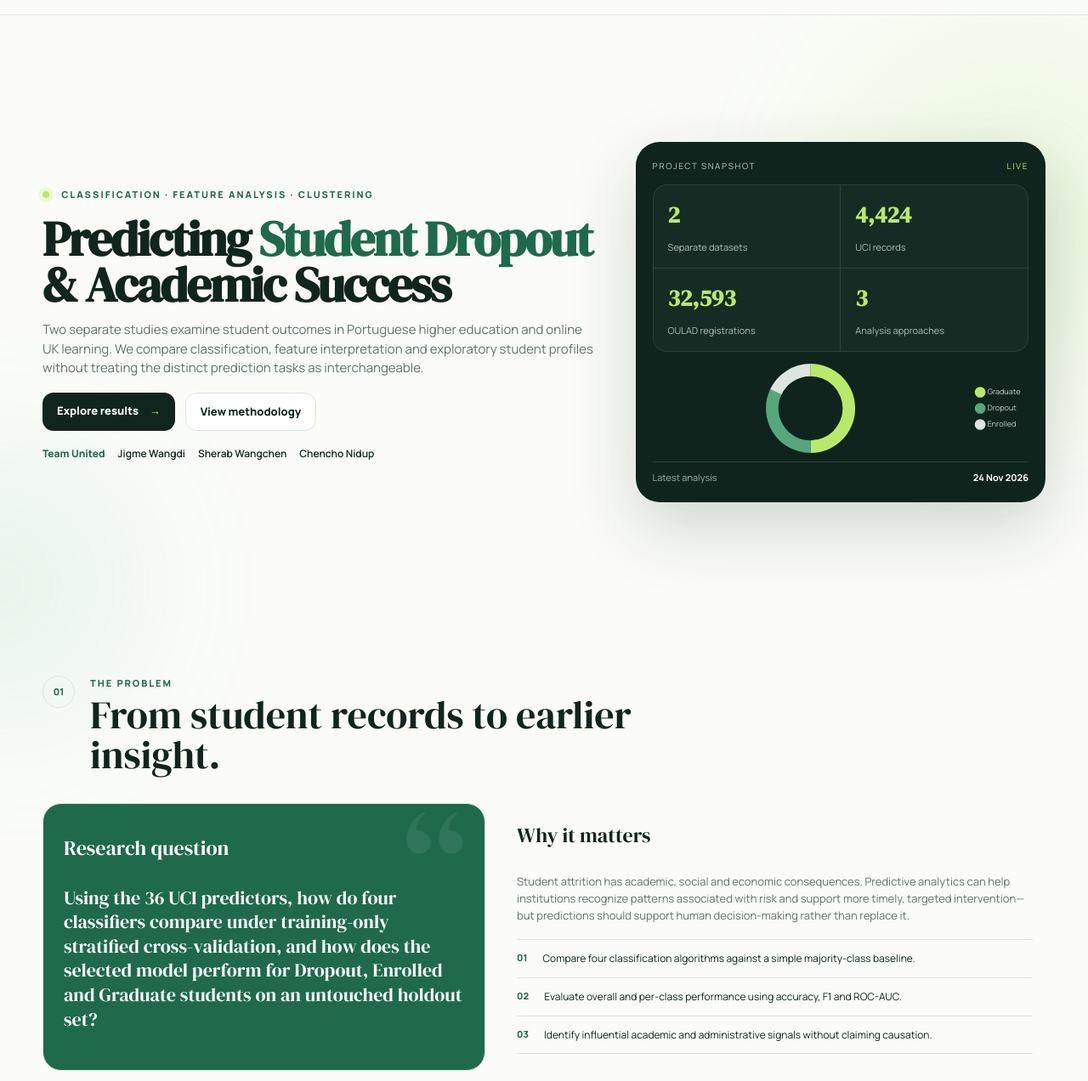
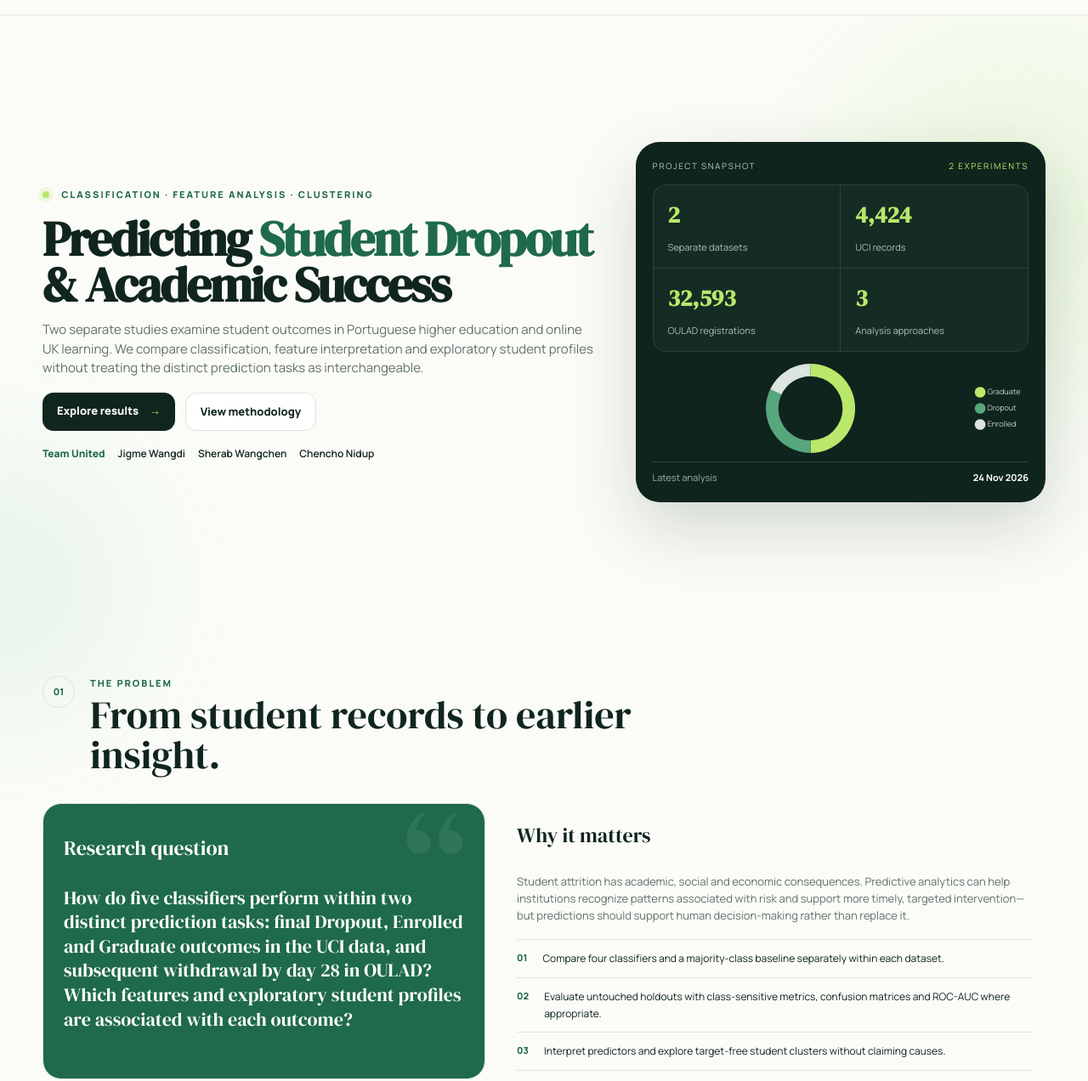
Before and after one commit to jigmew67-collab/student-dropout-project, a plain HTML site: page index.html in a window 1280 px wide. Shown: the part 61-1333 px from the top of the page at 85% size. Drawn offline with nearby package versions, Linux system fonts and the light colour scheme.

Commit message:
Align research overview with both experiments

```diff
--- a/index.html
+++ b/index.html
@@ -33,7 +33,7 @@
         <div class="team-line"><span>Team United</span><b>Jigme Wangdi</b><b>Sherab Wangchen</b><b>Chencho Nidup</b></div>
       </div>
       <aside class="hero-panel reveal">
-        <div class="panel-label">PROJECT SNAPSHOT <span>LIVE</span></div>
+        <div class="panel-label">PROJECT SNAPSHOT <span>2 EXPERIMENTS</span></div>
         <div class="snapshot-grid">
           <div><strong>2</strong><span>Separate datasets</span></div><div><strong>4,424</strong><span>UCI records</span></div><div><strong>32,593</strong><span>OULAD registrations</span></div><div><strong>3</strong><span>Analysis approaches</span></div>
         </div>
@@ -45,8 +45,8 @@
     <section id="problem" class="section container">
       <div class="section-head reveal"><span class="num">01</span><div><p class="kicker">THE PROBLEM</p><h2>From student records to earlier insight.</h2></div></div>
       <div class="problem-grid">
-        <div class="statement card reveal"><span class="quote">“</span><h3>Research question</h3><p>Using the 36 UCI predictors, how do four classifiers compare under training-only stratified cross-validation, and how does the selected model perform for Dropout, Enrolled and Graduate students on an untouched holdout set?</p></div>
-        <div class="why reveal"><h3>Why it matters</h3><p>Student attrition has academic, social and economic consequences. Predictive analytics can help institutions recognize patterns associated with risk and support more timely, targeted intervention—but predictions should support human decision-making rather than replace it.</p><div class="objectives"><div><span>01</span><p>Compare four classification algorithms against a simple majority-class baseline.</p></div><div><span>02</span><p>Evaluate overall and per-class performance using accuracy, F1 and ROC-AUC.</p></div><div><span>03</span><p>Identify influential academic and administrative signals without claiming causation.</p></div></div></div>
+        <div class="statement card reveal"><span class="quote">“</span><h3>Research question</h3><p>How do five classifiers perform within two distinct prediction tasks: final Dropout, Enrolled and Graduate outcomes in the UCI data, and subsequent withdrawal by day 28 in OULAD? Which features and exploratory student profiles are associated with each outcome?</p></div>
+        <div class="why reveal"><h3>Why it matters</h3><p>Student attrition has academic, social and economic consequences. Predictive analytics can help institutions recognize patterns associated with risk and support more timely, targeted intervention—but predictions should support human decision-making rather than replace it.</p><div class="objectives"><div><span>01</span><p>Compare four classifiers and a majority-class baseline separately within each dataset.</p></div><div><span>02</span><p>Evaluate untouched holdouts with class-sensitive metrics, confusion matrices and ROC-AUC where appropriate.</p></div><div><span>03</span><p>Interpret predictors and explore target-free student clusters without claiming causes.</p></div></div></div>
       </div>
       <div class="literature reveal"><p class="kicker">RELATED WORK · QUICK SYNTHESIS</p><div class="lit-grid"><article><span>2022</span><h4>Realinho et al.</h4><p>Introduced the public higher-education dataset and framed the task as three-class prediction.</p></article><article><span>2023–24</span><h4>Recent comparative studies</h4><p>Tree ensembles, logistic models and early academic performance repeatedly appear in dropout-prediction research.</p></article><article><span>2026</span><h4>Current direction</h4><p>Recent reviews emphasize interpretability, actionable intervention and responsible deployment alongside predictive performance.</p></article></div></div>
     </section>
@@ -106,7 +106,7 @@
 
     <section id="limitations" class="section section-tint">
       <div class="container"><div class="section-head reveal"><span class="num">09</span><div><p class="kicker">LIMITATIONS & FUTURE IMPROVEMENTS</p><h2>Useful evidence, with clear boundaries.</h2></div></div>
-        <div class="limits-grid reveal"><article class="card"><span>01</span><h3>Class imbalance</h3><p>Enrolled represents only 17.95% of records and has the weakest recall. Future experiments should compare class weights or fold-safe resampling and report macro F1 alongside weighted F1.</p></article><article class="card"><span>02</span><h3>Generalizability</h3><p>The data comes from one Portuguese higher-education institution. Performance may not transfer to other countries, programmes or student populations without external validation.</p></article><article class="card"><span>03</span><h3>Prediction timing</h3><p>Strong predictors include first- and second-semester performance, so this is not purely a pre-enrolment model. A future comparison should test enrolment-only, first-semester and second-semester feature sets.</p></article><article class="card"><span>04</span><h3>Responsible improvement</h3><p>Future work should use nested tuning when optimizing models, evaluate probability calibration and fairness, and test intervention value with human oversight rather than treating predictions as decisions.</p></article></div>
+        <div class="limits-grid reveal"><article class="card"><span>01</span><h3>Class imbalance</h3><p>Both tasks are imbalanced. UCI Enrolled recall is 42.77%, and OULAD Withdrawn recall is 5.58% at the default threshold. Accuracy alone is insufficient; future threshold and class-sensitive experiments should select settings using training data only.</p></article><article class="card"><span>02</span><h3>Generalizability</h3><p>UCI represents one Portuguese institution; OULAD represents seven historical UK online modules. Neither result guarantees performance at other institutions, courses, or future cohorts.</p></article><article class="card"><span>03</span><h3>Prediction timing</h3><p>UCI includes both semesters and is retrospective. OULAD predicts subsequent withdrawal only among registrations active at day 28. These are different prediction times and cannot be interpreted as a direct country comparison.</p></article><article class="card"><span>04</span><h3>Responsible improvement</h3><p>Future work should use nested tuning when optimizing models, evaluate probability calibration and fairness, and test intervention value with human oversight rather than treating predictions as decisions.</p></article></div>
       </div>
     </section>
 
```
